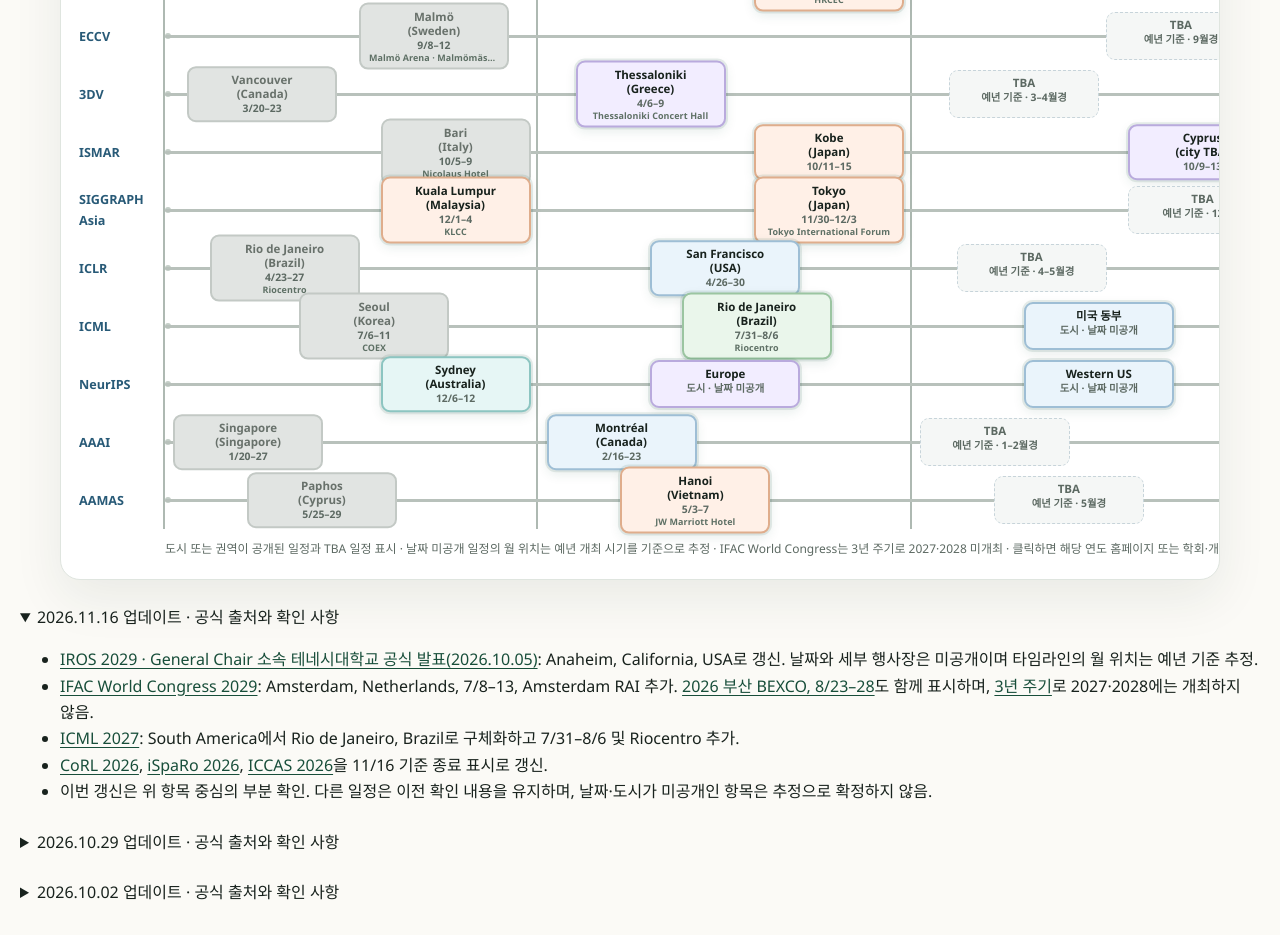
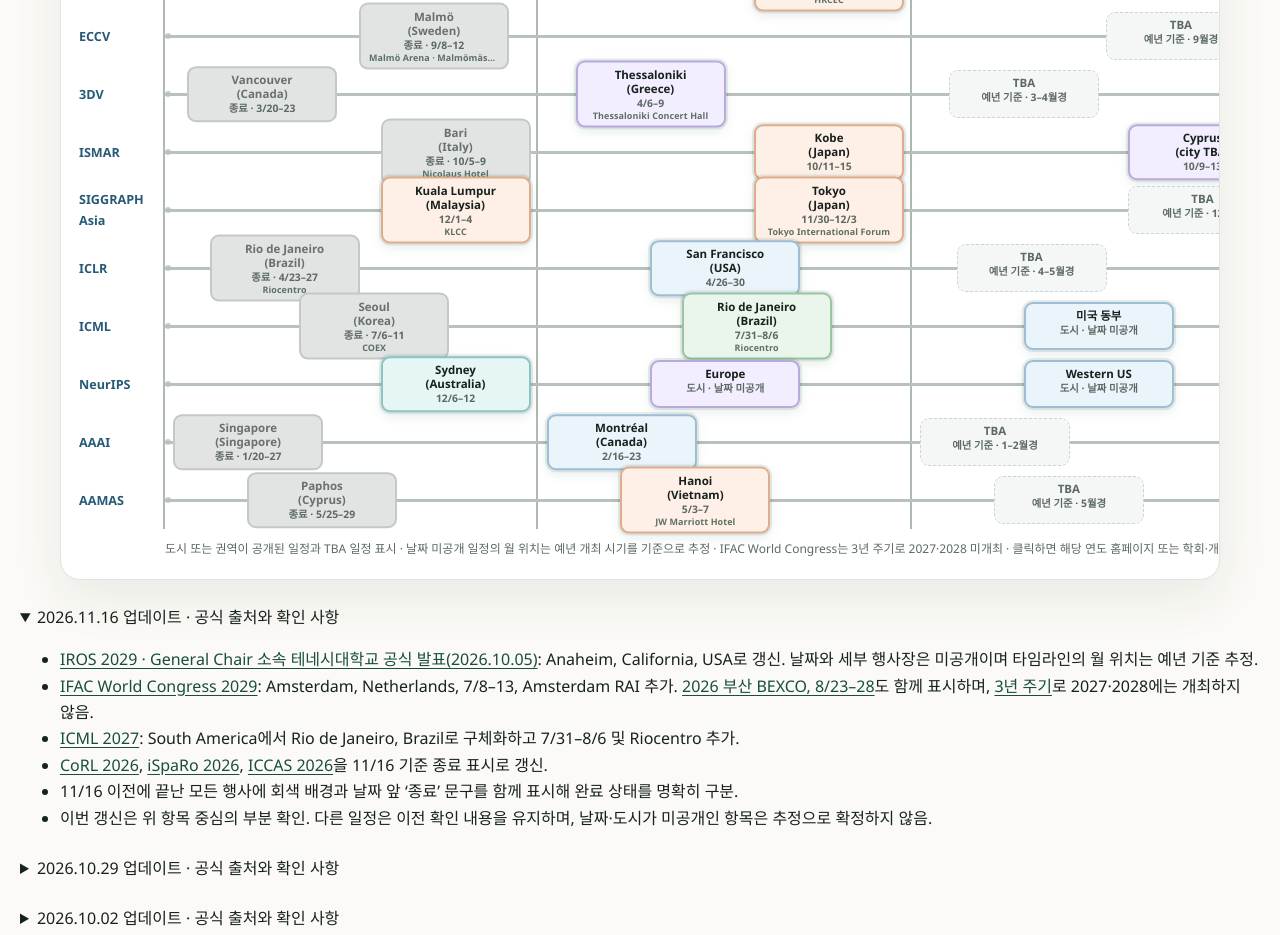
Before and after one commit to gisbi-kim/conference-timeline-2026-2029, a plain HTML site: page index.html in a window 1280 px wide. Shown: the part 2082-3017 px from the top of the page. Drawn offline with Linux system fonts and the light colour scheme.

Commit message:
Show explicit completed labels on every past conference (#2)

```diff
--- a/index.html
+++ b/index.html
@@ -529,6 +529,11 @@
       font-size: .65rem;
       font-weight: 650;
       line-height: 1.15;
+    }
+
+    .timeline-event.past .event-date::before {
+      content: "종료 · ";
+      font-weight: 800;
     }
 
     .event-venue {
@@ -1193,6 +1198,7 @@
         <li><a href="https://ifac-control.org/conferences/24th-ifac-world-congress/">IFAC World Congress 2029</a>: Amsterdam, Netherlands, 7/8–13, Amsterdam RAI 추가. <a href="https://ifac-control.org/conferences/23rd-ifac-world-congress-in-busan/">2026 부산 BEXCO, 8/23–28</a>도 함께 표시하며, <a href="https://ifac-control.org/conferences/ifac-congresses/">3년 주기</a>로 2027·2028에는 개최하지 않음.</li>
         <li><a href="https://icml.cc/Conferences/2027">ICML 2027</a>: South America에서 Rio de Janeiro, Brazil로 구체화하고 7/31–8/6 및 Riocentro 추가.</li>
         <li><a href="https://2026.corl.org/">CoRL 2026</a>, <a href="https://www.isairas-isparo.de/">iSpaRo 2026</a>, <a href="https://2026.iccas.org/">ICCAS 2026</a>을 11/16 기준 종료 표시로 갱신.</li>
+        <li>11/16 이전에 끝난 모든 행사에 회색 배경과 날짜 앞 ‘종료’ 문구를 함께 표시해 완료 상태를 명확히 구분.</li>
         <li>이번 갱신은 위 항목 중심의 부분 확인. 다른 일정은 이전 확인 내용을 유지하며, 날짜·도시가 미공개인 항목은 추정으로 확정하지 않음.</li>
       </ul>
     </details>
```
Also changed, not shown: 1 other file.
